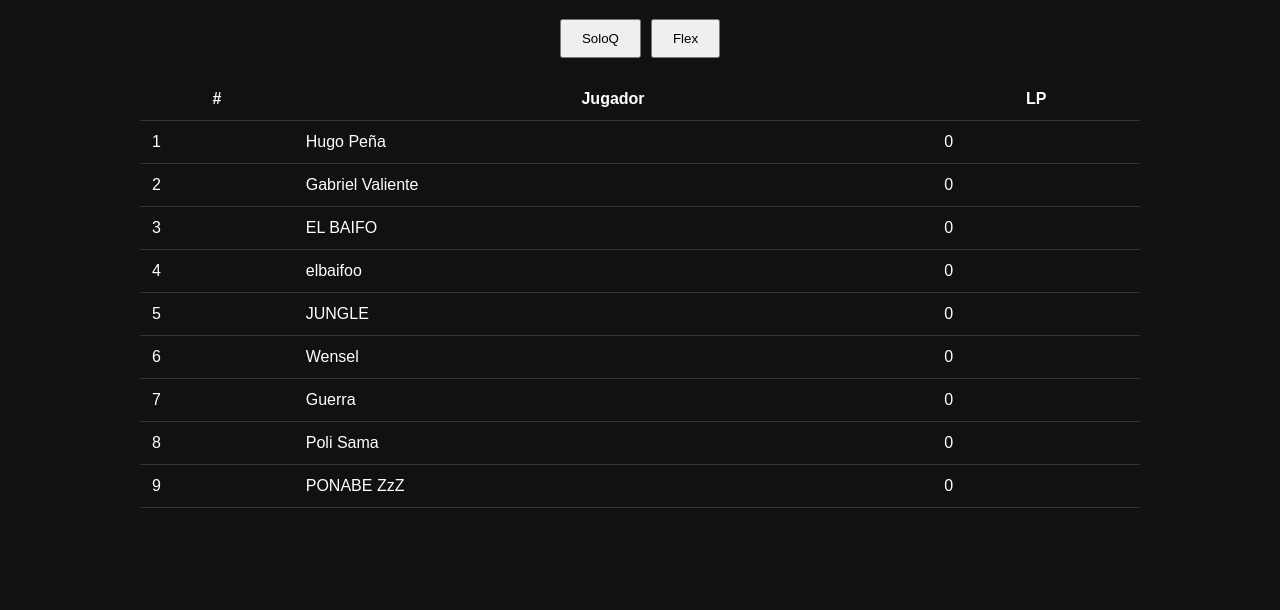
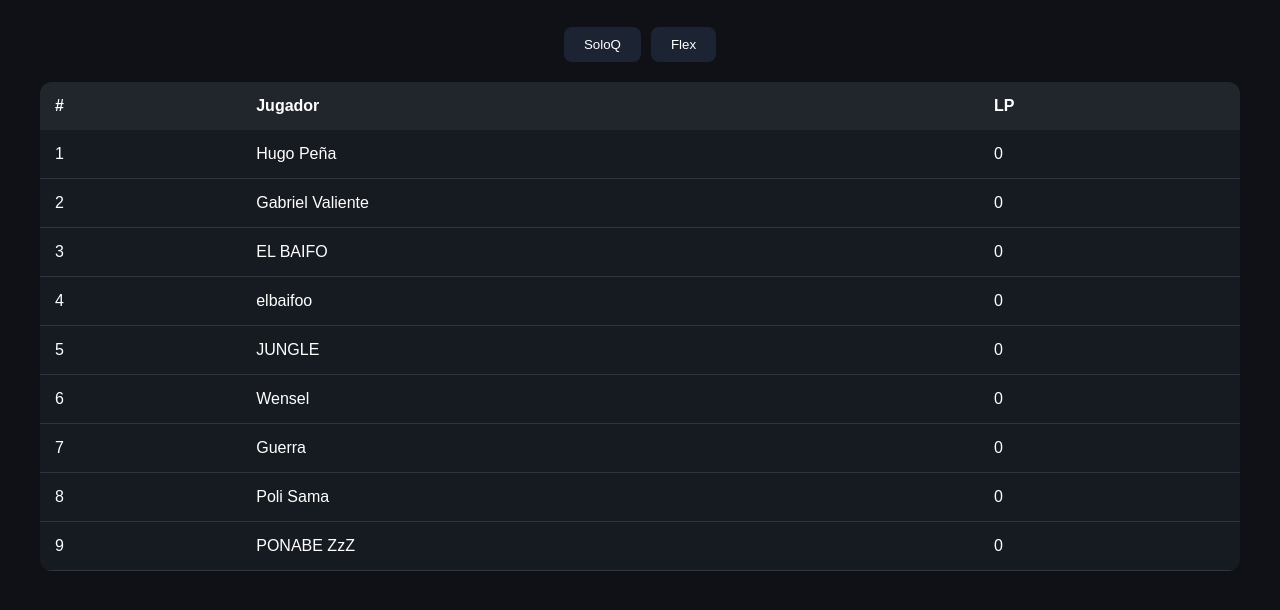
Before and after one commit to gvalbar2611/gavaba-soloq-challenge, a plain HTML site: page index.html in a window 1280 px wide. Shown: the part 82-692 px from the top of the page. Drawn offline with Linux system fonts and the light colour scheme.

Commit message:
Update style.css

```diff
--- a/style.css
+++ b/style.css
@@ -1,34 +1,56 @@
 body{
-  background:#111;
+  background:#0f1117;
   color:white;
   font-family:Arial,sans-serif;
-  max-width:1000px;
+  max-width:1200px;
   margin:auto;
   padding:20px;
 }
 
 h1{
   text-align:center;
+  margin-bottom:30px;
+}
+
+.tabs{
+  display:flex;
+  justify-content:center;
+  gap:10px;
+  margin-bottom:20px;
+}
+
+button{
+  background:#1c2333;
+  color:white;
+  border:none;
+  padding:10px 20px;
+  border-radius:8px;
+  cursor:pointer;
+}
+
+button:hover{
+  background:#29344d;
 }
 
 table{
   width:100%;
   border-collapse:collapse;
-  margin-top:20px;
+  background:#161b22;
+  border-radius:12px;
+  overflow:hidden;
 }
 
-th,td{
-  padding:12px;
-  border-bottom:1px solid #333;
+th{
+  background:#21262d;
+  padding:15px;
+  text-align:left;
 }
 
-.tabs{
-  display:flex;
-  gap:10px;
-  justify-content:center;
+td{
+  padding:15px;
+  border-bottom:1px solid #30363d;
 }
 
-button{
-  padding:10px 20px;
-  cursor:pointer;
+tr:hover{
+  background:#1c2333;
 }
```
